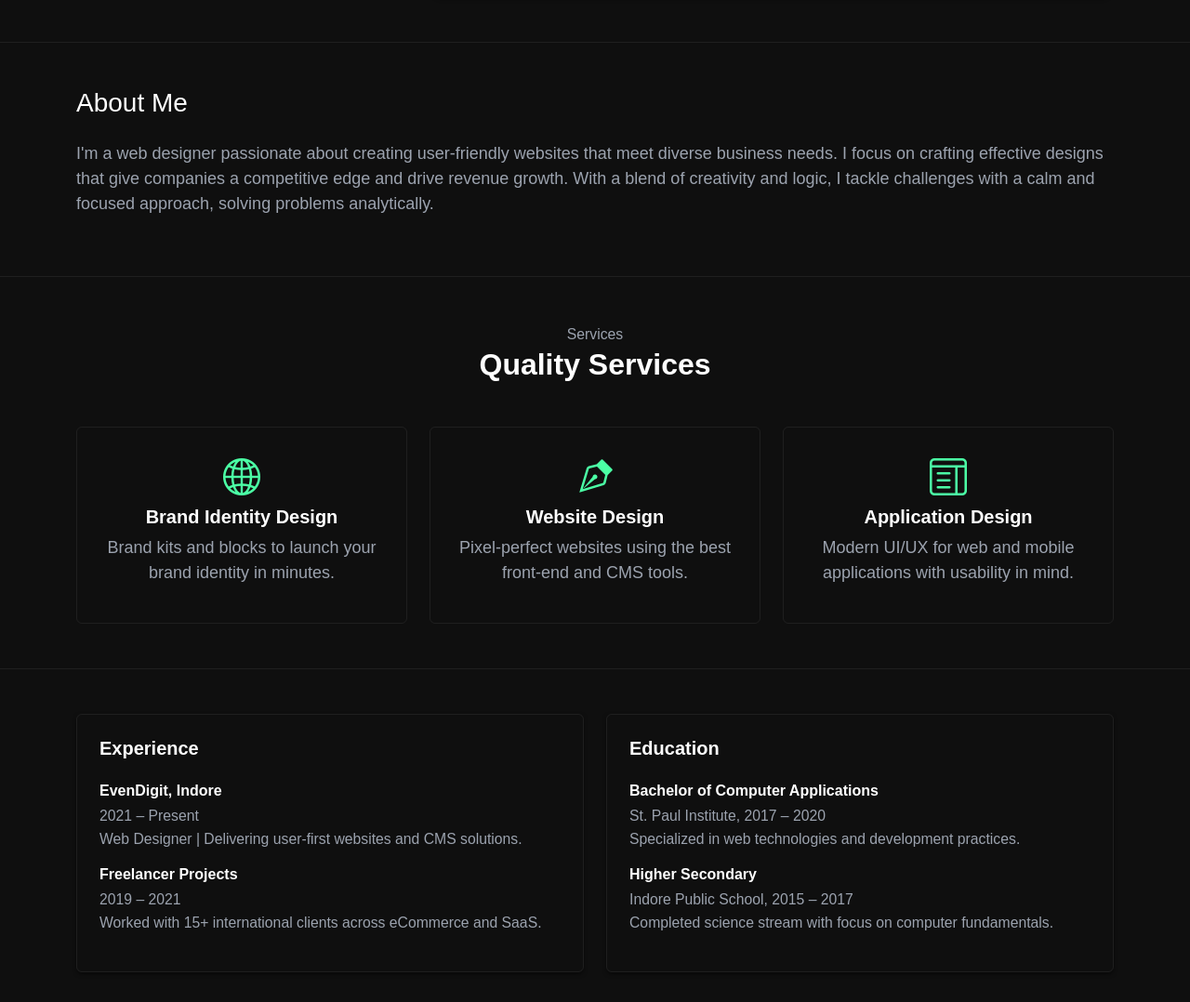
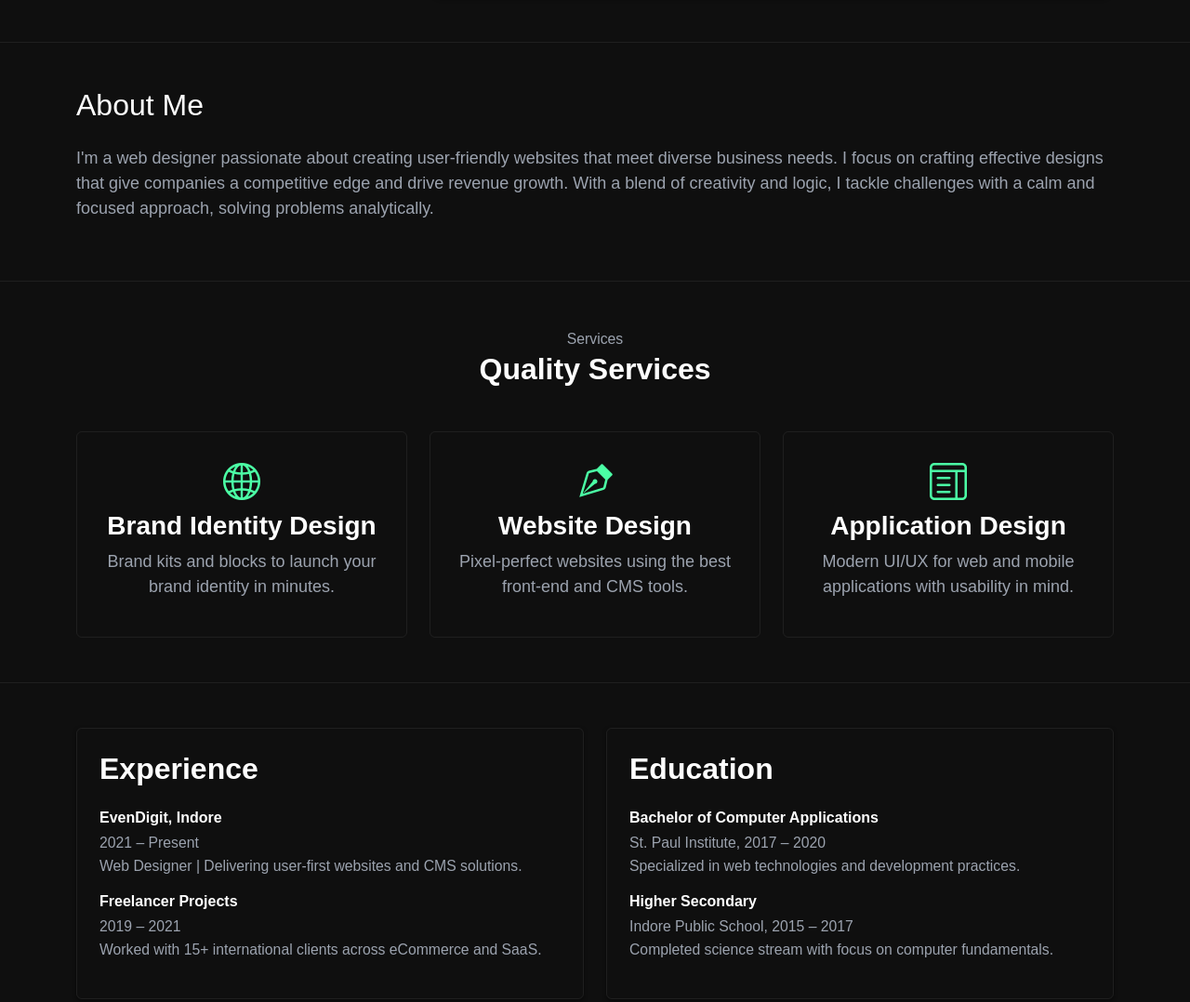
Before and after one commit to Alfaiz18/alfaiz18.github.io, a plain HTML site: page index.html in a window 1280 px wide. Shown: the part 397-1475 px from the top of the page at 93% size. Drawn offline with nearby package versions, Linux system fonts and the light colour scheme.

Commit message:
Update index.html

```diff
--- a/index.html
+++ b/index.html
@@ -154,7 +154,7 @@
   <!-- About Section -->
   <section id="about" class="py-5" data-aos="fade-up">
     <div class="container">
-      <h3 class="mb-4">About Me</h3>
+      <h2 class="mb-4">About Me</h2>
       <p class="text-muted">I'm a web designer passionate about creating user-friendly websites that meet diverse business needs. I focus on crafting effective designs that give companies a competitive edge and drive revenue growth. With a blend of creativity and logic, I tackle challenges with a calm and focused approach, solving problems analytically.</p>
     </div>
   </section>
@@ -170,21 +170,21 @@
         <div class="col-md-4">
           <div class="border rounded p-4 text-center card-box h-100">
             <i class="bi bi-globe2 fs-1 text-success mb-3"></i>
-            <h5 class="fw-bold">Brand Identity Design</h5>
+            <h3 class="fw-bold">Brand Identity Design</h3>
             <p class="text-muted">Brand kits and blocks to launch your brand identity in minutes.</p>
           </div>
         </div>
         <div class="col-md-4">
           <div class="border rounded p-4 text-center card-box h-100">
             <i class="bi bi-vector-pen fs-1 text-success mb-3"></i>
-            <h5 class="fw-bold">Website Design</h5>
+            <h3 class="fw-bold">Website Design</h3>
             <p class="text-muted">Pixel-perfect websites using the best front-end and CMS tools.</p>
           </div>
         </div>
         <div class="col-md-4">
           <div class="border rounded p-4 text-center card-box h-100">
             <i class="bi bi-layout-text-window fs-1 text-success mb-3"></i>
-            <h5 class="fw-bold">Application Design</h5>
+            <h3 class="fw-bold">Application Design</h3>
             <p class="text-muted">Modern UI/UX for web and mobile applications with usability in mind.</p>
           </div>
         </div>
@@ -198,7 +198,7 @@
       <div class="row g-4">
         <div class="col-md-6">
           <div class="card-box rounded p-4 shadow-sm h-100">
-            <h5 class="fw-bold mb-4">Experience</h5>
+            <h2 class="fw-bold mb-4">Experience</h2>
             <div class="mb-3">
               <h6 class="fw-semibold mb-1">EvenDigit, Indore</h6>
               <small class="text-muted">2021 – Present</small>
@@ -213,7 +213,7 @@
         </div>
         <div class="col-md-6">
           <div class="card-box rounded p-4 shadow-sm h-100">
-            <h5 class="fw-bold mb-4">Education</h5>
+            <h2 class="fw-bold mb-4">Education</h2>
             <div class="mb-3">
               <h6 class="fw-semibold mb-1">Bachelor of Computer Applications</h6>
               <small class="text-muted">St. Paul Institute, 2017 – 2020</small>
@@ -394,7 +394,7 @@
   <!-- Contact Section -->
   <section id="contact" class="py-5 text-white" data-aos="fade-up">
     <div class="container text-center">
-      <h3>Let's Connect</h3>
+      <h2>Let's Connect</h2>
       <p>Email: <a href="mailto:alfaizkhn18@gmail.com" class="text-white">alfaizkhn18@gmail.com</a></p>
       <p>
         <a href="https://www.linkedin.com/in/alfaiz-khan-75313924b" class="text-light">LinkedIn</a> |
```
